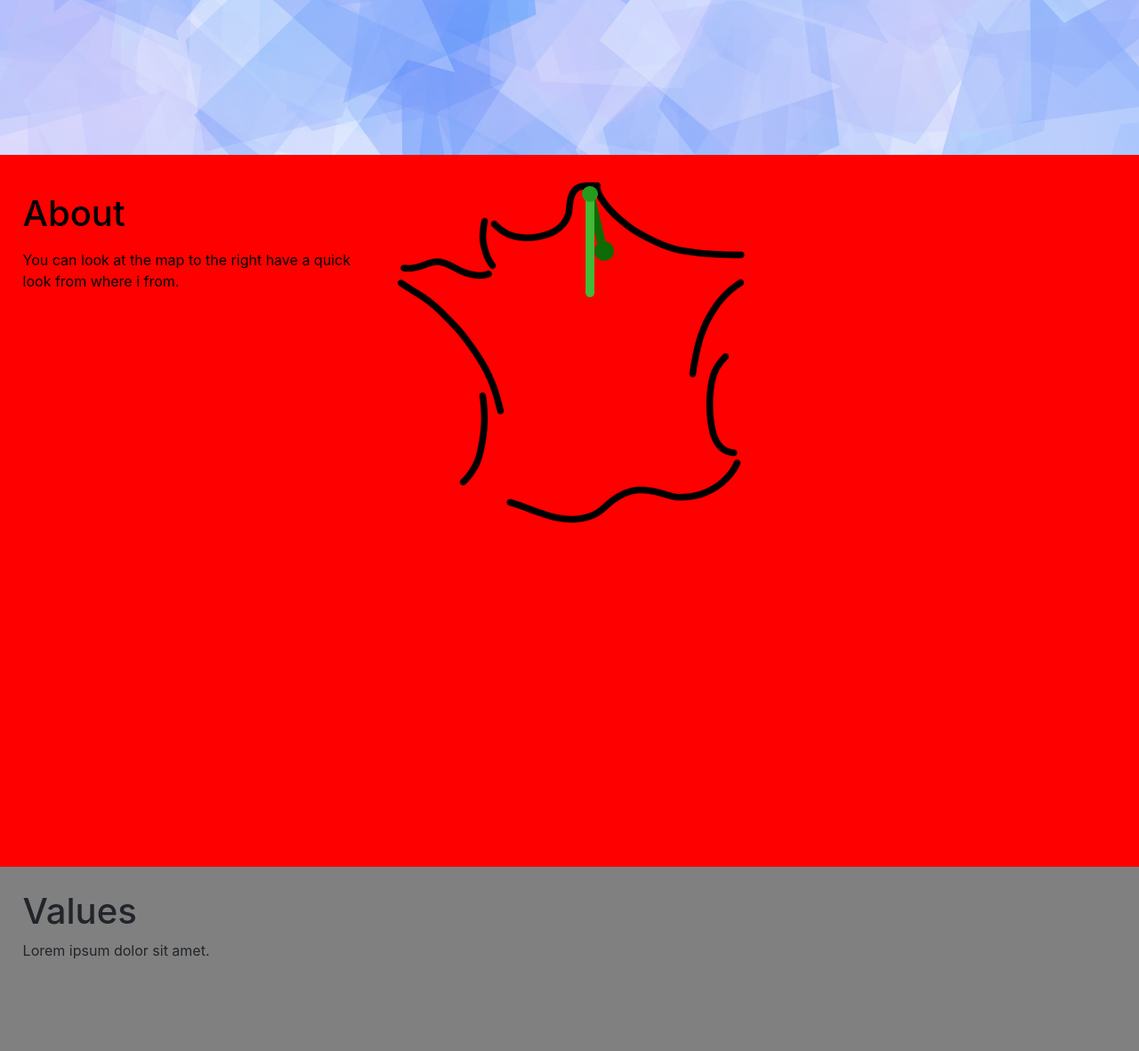
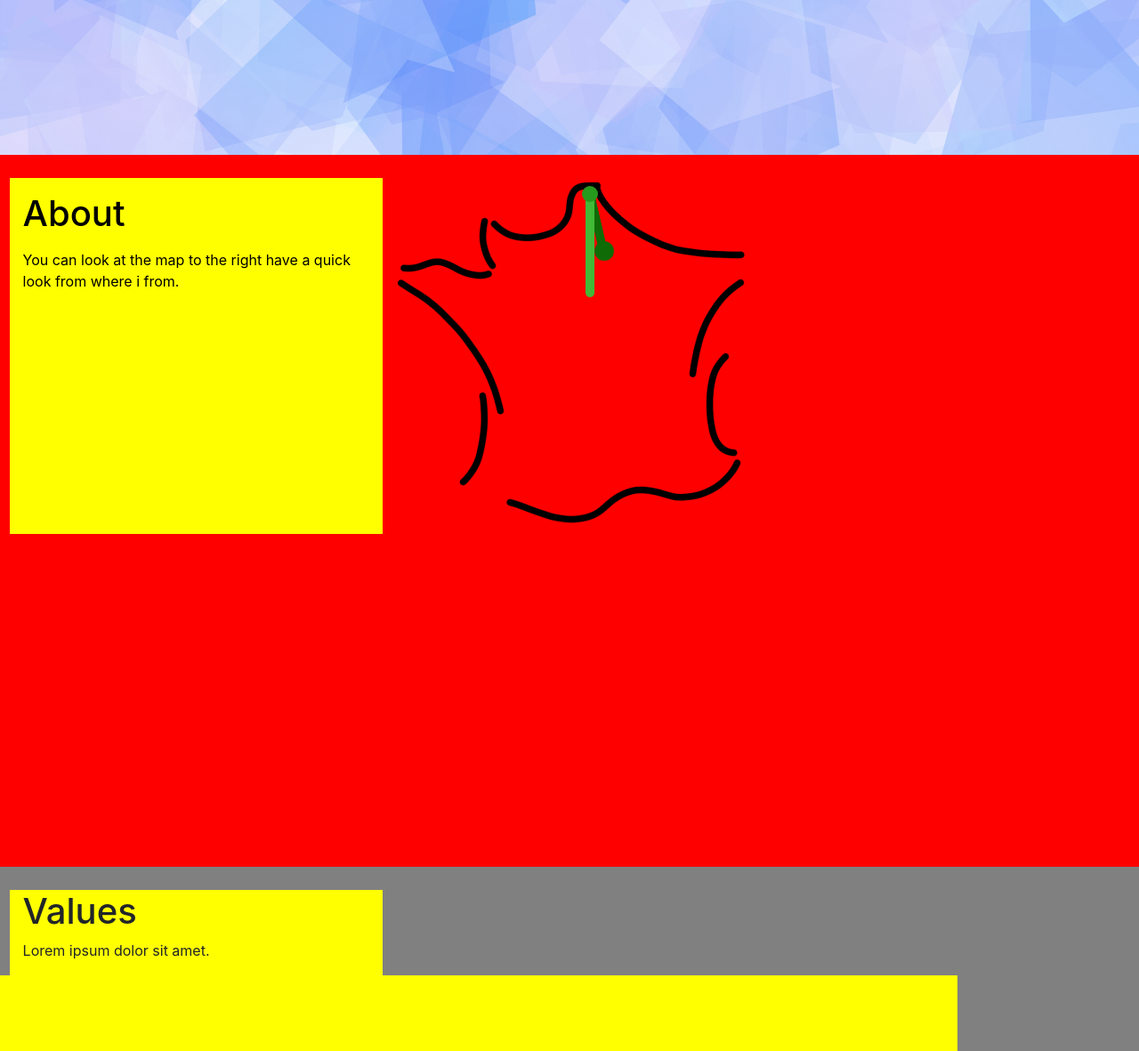
Before and after one commit to SmurfNess/smurfness.github.io, a PHP site: page / in a window 1280 px wide; the page is wider, and only the part inside the window is pictured. Shown: the part 832-2013 px from the top of that part at 89% size. Run offline with PHP 8.4, Linux system fonts and the light colour scheme.

Commit message:
Update values.css

```diff
--- a/assets/css/values.css
+++ b/assets/css/values.css
@@ -8,6 +8,10 @@
     position: relative;
     padding: 2%;
   }
+
+.col-md-4{
+  background-color: yellow;
+}
 
   @keyframes morph1 {
     0% {border-radius: 40% 60% 60% 40% / 60% 30% 70% 40%;}
```
